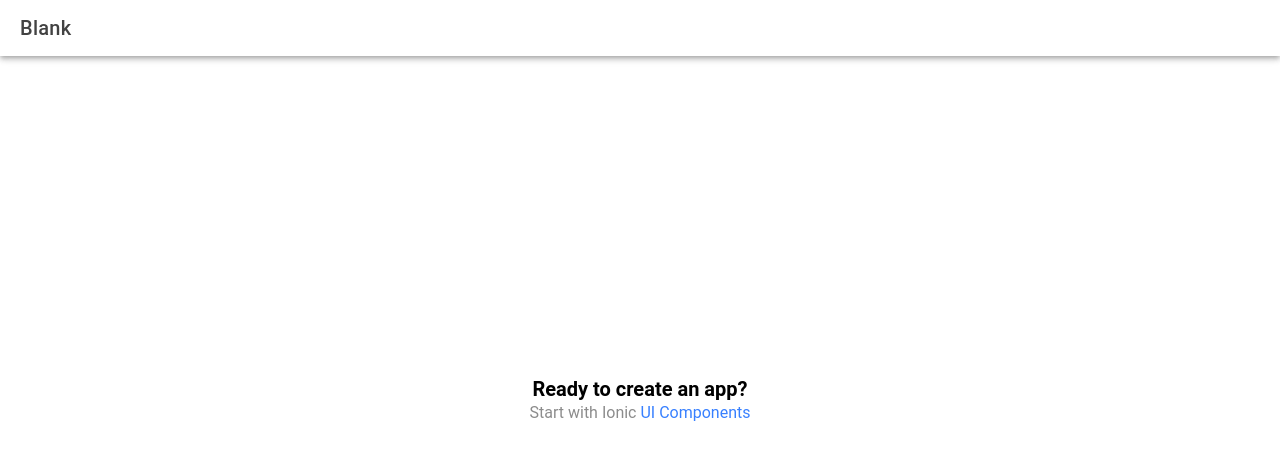
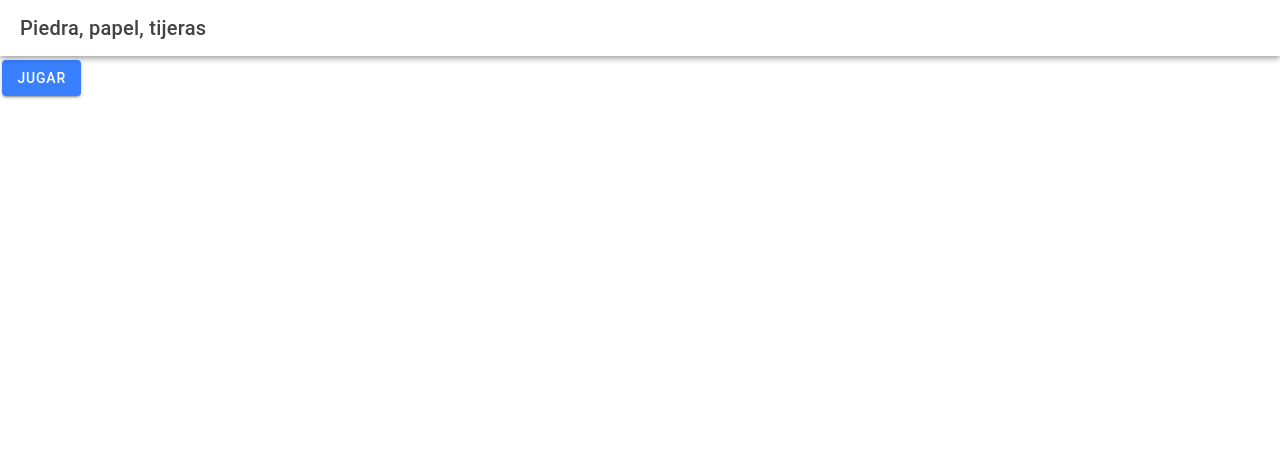
Before and after one commit to JaimeSdD/Minijuego-front, a React (Create React App) app: page /home in a window 1280 px wide. Shown: the top 460 px of the page. Built offline with nearby package versions, Linux system fonts and the light colour scheme.

Commit message:
variable de elecciones, elección aleatoria y boton de jugar

```diff
--- a/src/components/ExploreContainer.css
+++ /dev/null
@@ -1,24 +0,0 @@
-.container {
-  text-align: center;
-  position: absolute;
-  left: 0;
-  right: 0;
-  top: 50%;
-  transform: translateY(-50%);
-}
-
-.container strong {
-  font-size: 20px;
-  line-height: 26px;
-}
-
-.container p {
-  font-size: 16px;
-  line-height: 22px;
-  color: #8c8c8c;
-  margin: 0;
-}
-
-.container a {
-  text-decoration: none;
-}
--- a/src/components/ExploreContainer.tsx
+++ /dev/null
@@ -1,14 +0,0 @@
-import './ExploreContainer.css';
-
-interface ContainerProps { }
-
-const ExploreContainer: React.FC<ContainerProps> = () => {
-  return (
-    <div className="container">
-      <strong>Ready to create an app?</strong>
-      <p>Start with Ionic <a target="_blank" rel="noopener noreferrer" href="https://ionicframework.com/docs/components">UI Components</a></p>
-    </div>
-  );
-};
-
-export default ExploreContainer;
--- /dev/null
+++ b/src/components/Play.tsx
@@ -0,0 +1,42 @@
+import { IonButton } from "@ionic/react";
+import React from "react";
+
+const Play = () => {
+
+  const choices = [
+    {
+      name: "piedra",
+      beats: "tijeras",
+      loses: "papel"
+    },
+    {
+      name: "papel",
+      beats: "piedra",
+      loses: "tijeras"
+    },
+    {
+      name: "tijeras",
+      beats: "papel",
+      loses: "piedra"
+    }
+  ];
+
+  const randomChoice = () => {
+    const randomNumber = Math.floor(Math.random() * choices.length);
+    const playerChoice = choices[randomNumber].name;
+    return playerChoice;
+  }
+
+
+  const handleClick = () => {
+    console.log(randomChoice());
+  };
+
+  return (
+    <>
+      <IonButton onClick={handleClick}> Jugar </IonButton>
+    </>
+  );
+};
+
+export default Play;
--- a/src/pages/Home.tsx
+++ b/src/pages/Home.tsx
@@ -1,22 +1,17 @@
 import { IonContent, IonHeader, IonPage, IonTitle, IonToolbar } from '@ionic/react';
-import ExploreContainer from '../components/ExploreContainer';
 import './Home.css';
+import Play from '../components/Play';
 
 const Home: React.FC = () => {
   return (
     <IonPage>
       <IonHeader>
         <IonToolbar>
-          <IonTitle>Blank</IonTitle>
+          <IonTitle>Piedra, papel, tijeras</IonTitle>
         </IonToolbar>
       </IonHeader>
       <IonContent fullscreen>
-        <IonHeader collapse="condense">
-          <IonToolbar>
-            <IonTitle size="large">Blank</IonTitle>
-          </IonToolbar>
-        </IonHeader>
-        <ExploreContainer />
+        <Play />
       </IonContent>
     </IonPage>
   );
```
